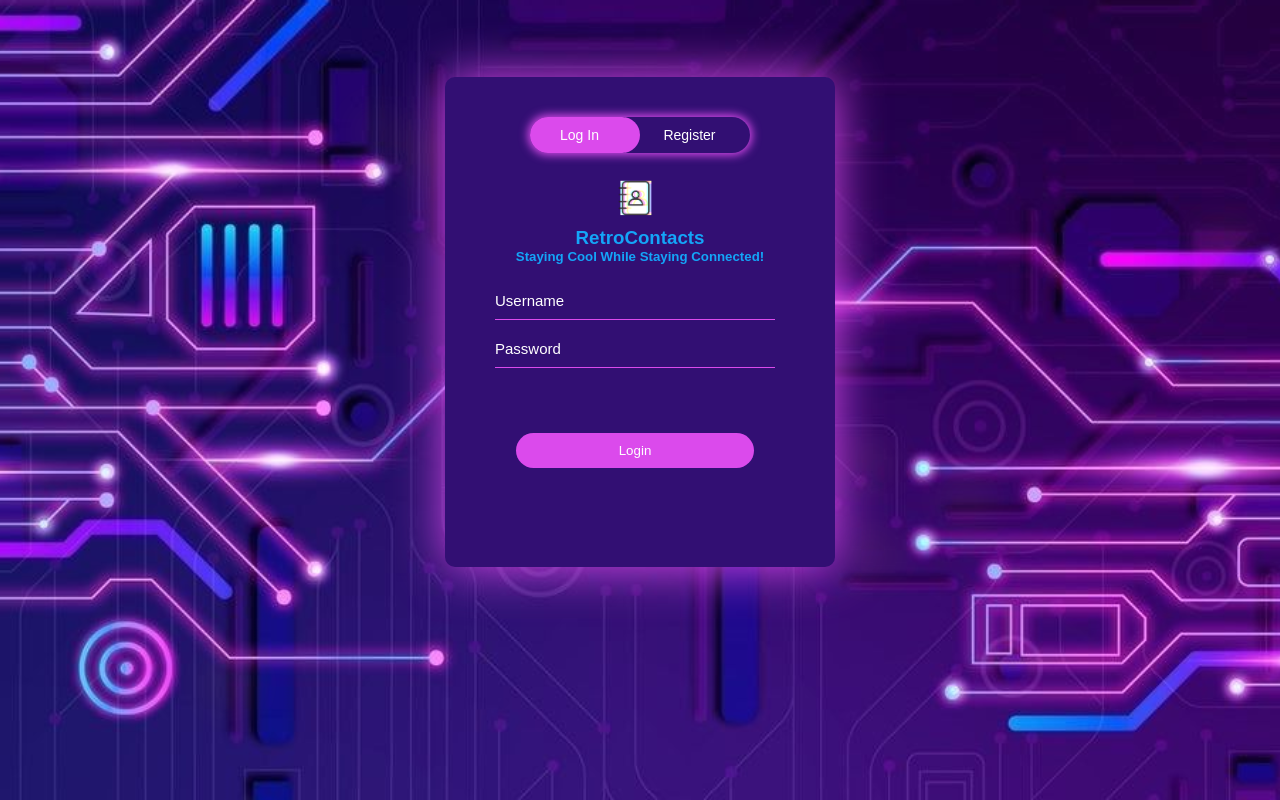
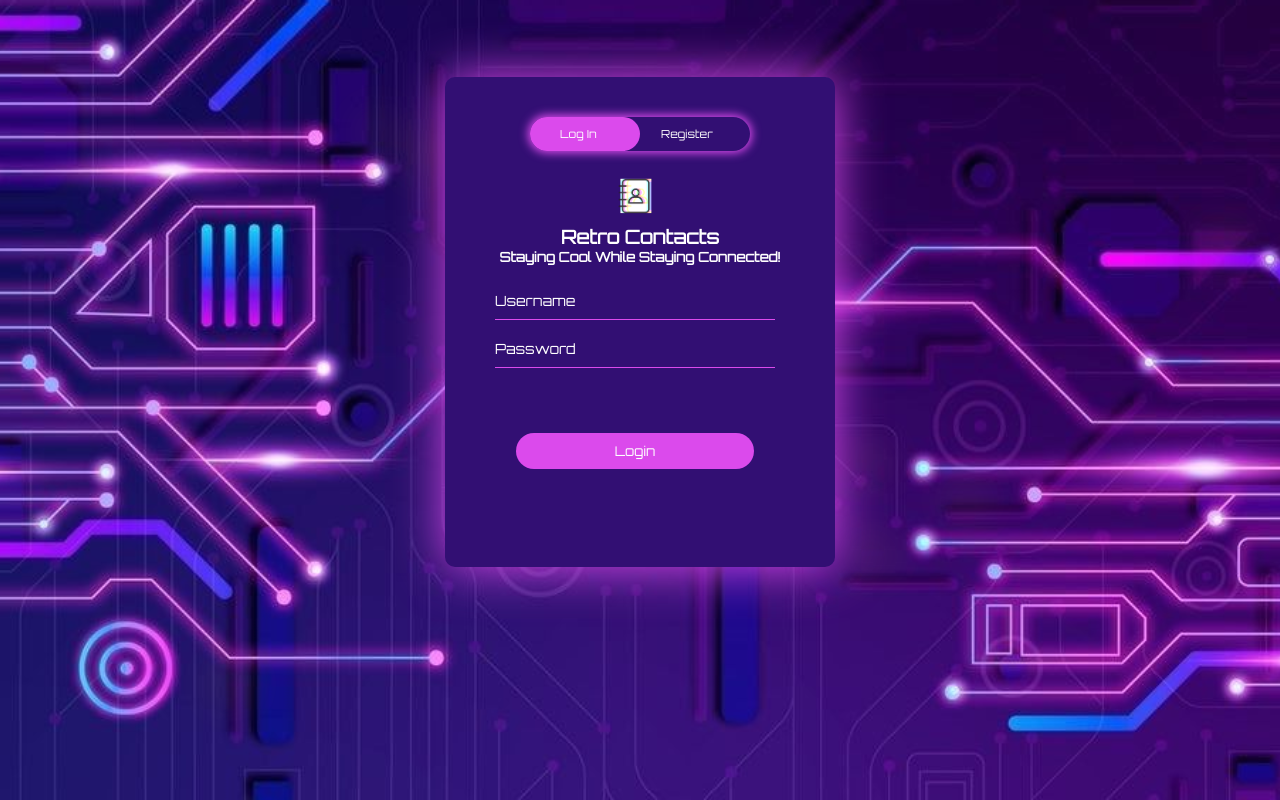
Before and after one commit to COP4331-Group-Project/Contact-Manager-Project, a PHP site: page / in a window 1280 px wide. Run offline with PHP 8.4, Linux system fonts and the light colour scheme.

Commit message:
New Font Design

```diff
--- a/css/styles.css
+++ b/css/styles.css
@@ -1,7 +1,7 @@
 * {
   margin: 0;
   padding: 0;
-  font-family: sans-serif;
+  font-family: "Orbitron", sans-serif;
 }
 
 .background {
@@ -96,7 +96,7 @@
 .title-logo {
   text-align: center;
   margin-top: 20px;
-  color: #14a5f8;
+  color: white;
 }
 
 .title-logo img {
@@ -132,7 +132,7 @@
   outline: none;
   position: relative;
   color: white;
-  font-size: 14px;
+  font-size: 11px;
 }
 
 #btn {
@@ -168,7 +168,7 @@
   outline: none;
   background: transparent;
   color: white;
-  font-size: 15px;
+  font-size: 14px;
 }
 
 .input-field-register {
--- a/index.html
+++ b/index.html
@@ -3,6 +3,7 @@
 <head>
     <title>Contact Manager Login</title>
     <link rel="stylesheet" href="css/styles.css">
+    <link rel="stylesheet" href="https://fonts.googleapis.com/css?family=Orbitron">
     <meta name="viewport" content="width=device-width, initial-scale=1">
 </head>
 <body>
@@ -23,7 +24,7 @@
 
             <div class="title-logo">
                 <img src='./images/logo.png' alt="Logo" class="logo">
-                <h3>RetroContacts</h3>
+                <h3>Retro Contacts</h3>
                 <h5>Staying Cool While Staying Connected!</h5>
                 <h5 id="errorMsg" class="errorMsg">Please fix the fields marked with a * and colored red!</h5>
             </div>
```
